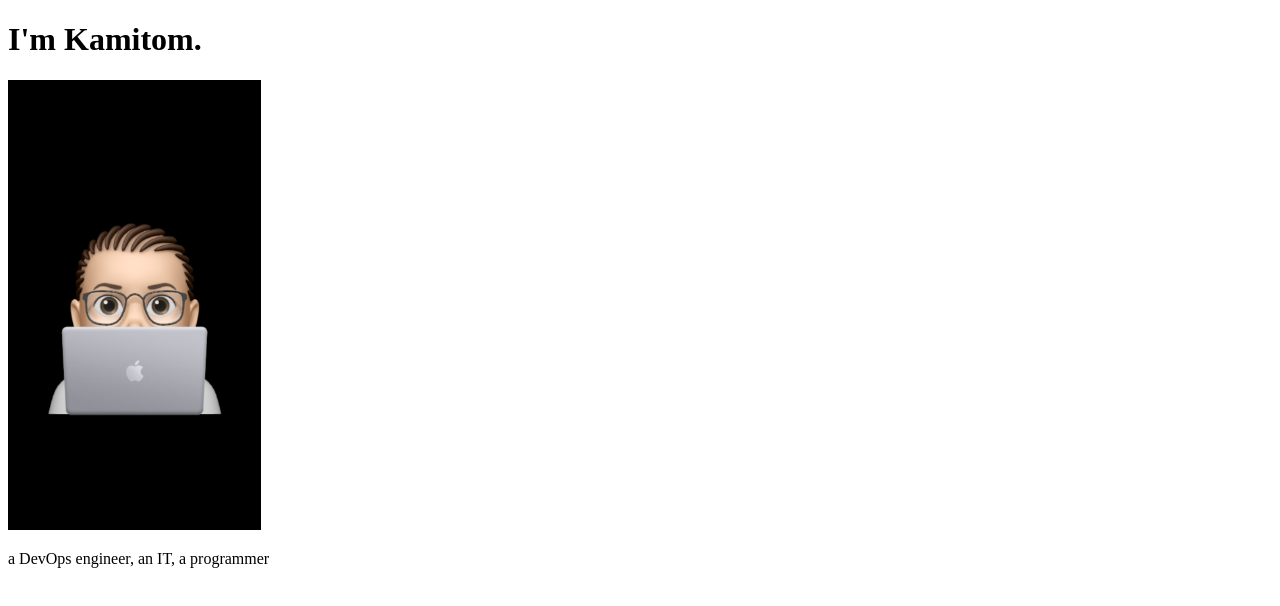
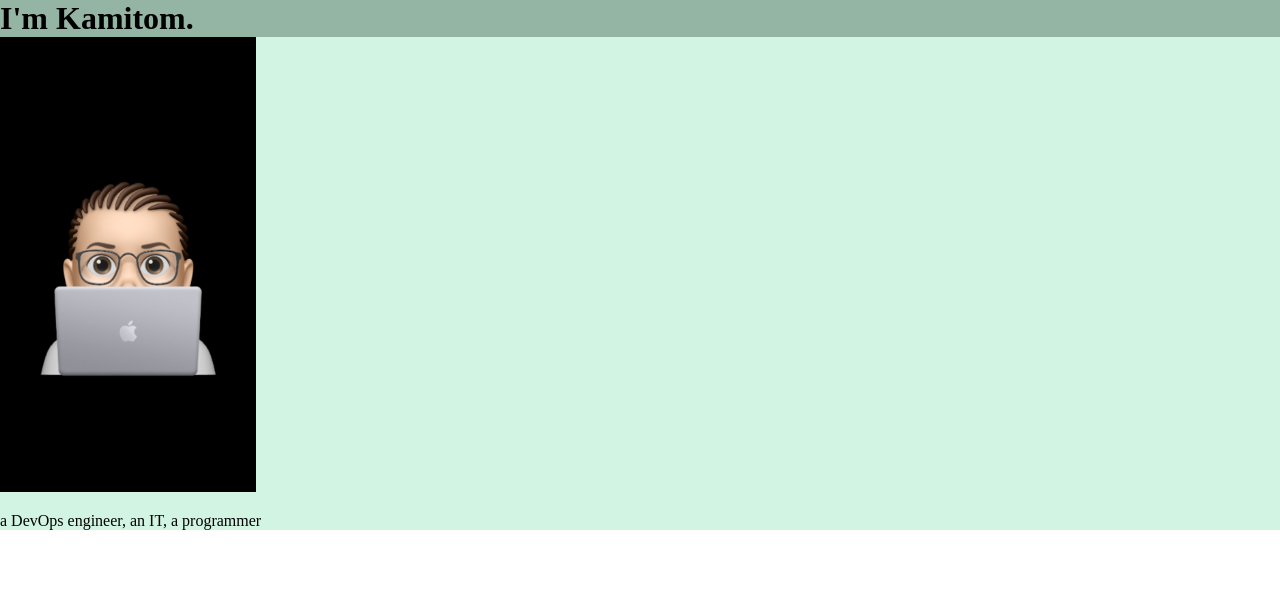
Before and after one commit to kamitom/re.born, a plain HTML site: page index.html in a window 1280 px wide. Drawn offline with Linux system fonts and the light colour scheme.

Commit message:
chore: some grunt tasks with css

```diff
--- a/css/styles.css
+++ b/css/styles.css
@@ -1,12 +1,20 @@
 
 /**** TAG SELECTOR ****/
 
-/* body {
-    background-color: #ffbb91;
-} */
+body {
+    margin: 0;
+}
 
 h1:hover {
-    background-color: #ffbb91;
+    background-color: #94b4a4;
+}
+
+h1 {
+    margin: 0;
+}
+
+div {
+    background-color: #d2f5e3;
 }
 
 /* p {
--- a/index.html
+++ b/index.html
@@ -12,8 +12,12 @@
         <title>re.born</title>
     </head>
     <body>
-        <h1>I'm Kamitom.</h1>
-        <img class="fit-picture" src="images/csw-memoji2.PNG" alt="CSW">
-        <p>a DevOps engineer, an IT, a programmer</p>
+        <div>
+            <h1>I'm Kamitom.</h1>
+            <img class="fit-picture" src="images/csw-memoji2.PNG" alt="CSW" />
+            <p>a DevOps engineer, an IT, a programmer</p>
+
+
+        </div>
     </body>
 </html>
```
